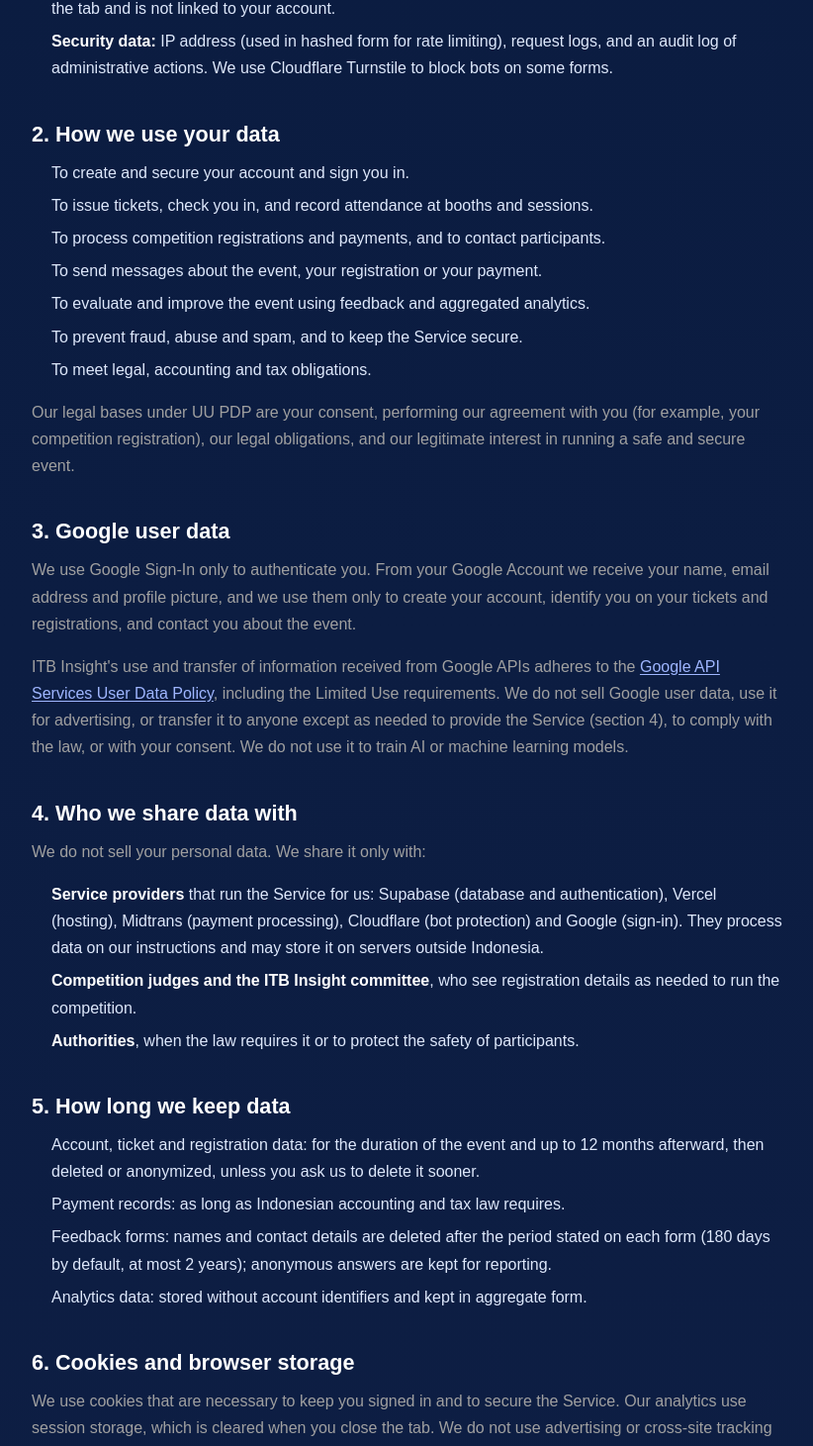
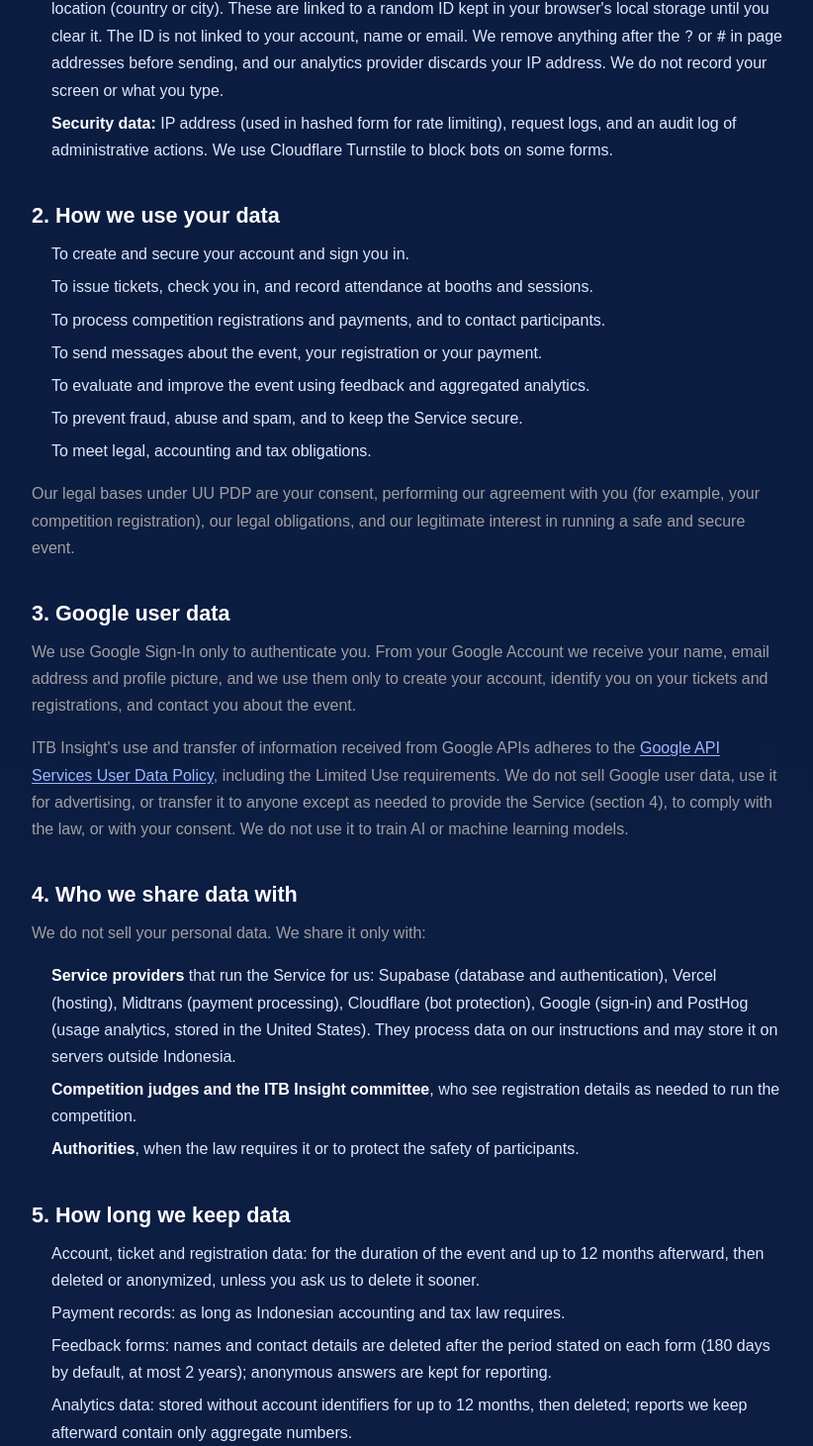
Before and after one commit to itb-insight/itb_insight, a Next.js app: page /privacy in a window 1280 px wide. Shown: the part 1323-2784 px from the top of the page at 99% size, without its empty margins (228-1050 px from the left). Built offline with nearby package versions, Linux system fonts and the light colour scheme; no server answers; a web font is replaced by a local one.

Commit message:
Added legal sections for PostHog use

```diff
--- a/src/app/privacy/page.tsx
+++ b/src/app/privacy/page.tsx
@@ -78,10 +78,13 @@ export default function PrivacyPage() {
       <h3>Technical data</h3>
       <ul>
         <li>
-          <strong>Usage analytics:</strong> pages visited, interactions (such as scroll depth and
-          button clicks), and device type, linked to a random session ID kept in your
-          browser&apos;s session storage. The ID is deleted when you close the tab and is not
-          linked to your account.
+          <strong>Usage analytics:</strong> pages visited and how long you stay, interactions (such
+          as scroll depth, sign-up steps and clicks on partner logos), page-speed measurements, and
+          device type, browser and approximate location (country or city). These are linked to a random ID kept in your
+          browser&apos;s local storage until you clear it. The ID is not linked to your account,
+          name or email. We remove anything after the <code>?</code> or <code>#</code> in page
+          addresses before sending, and our analytics provider discards your IP address. We do not
+          record your screen or what you type.
         </li>
         <li>
           <strong>Security data:</strong> IP address (used in hashed form for rate limiting),
@@ -134,7 +137,8 @@ export default function PrivacyPage() {
         <li>
           <strong>Service providers</strong> that run the Service for us: Supabase (database and
           authentication), Vercel (hosting), Midtrans (payment processing), Cloudflare (bot
-          protection) and Google (sign-in). They process data on our instructions and may store it
+          protection), Google (sign-in) and PostHog (usage analytics, stored in the United
+          States). They process data on our instructions and may store it
           on servers outside Indonesia.
         </li>
         <li>
@@ -158,13 +162,20 @@ export default function PrivacyPage() {
           Feedback forms: names and contact details are deleted after the period stated on each
           form (180 days by default, at most 2 years); anonymous answers are kept for reporting.
         </li>
-        <li>Analytics data: stored without account identifiers and kept in aggregate form.</li>
+        <li>
+          Analytics data: stored without account identifiers for up to 12 months, then deleted;
+          reports we keep afterward contain only aggregate numbers.
+        </li>
       </ul>
 
       <h2>6. Cookies and browser storage</h2>
       <p>
         We use cookies that are necessary to keep you signed in and to secure the Service. Our
-        analytics use session storage, which is cleared when you close the tab. We do not use
+        analytics do not use cookies: they keep the random ID described in section 1 in your
+        browser&apos;s local storage, plus a short note of your progress through sign-up in session
+        storage, which is cleared when you close the tab. You can remove both at any time by
+        clearing this site&apos;s data in your browser settings, after which you are counted as a
+        new visitor. We do not use
         advertising or cross-site tracking cookies.
       </p>
 
--- a/src/features/legal/LegalPage.tsx
+++ b/src/features/legal/LegalPage.tsx
@@ -4,7 +4,7 @@ import FooterHifi from "@/shared/components/Footer/FooterHifi/FooterHifi"
 import styles from "./LegalPage.module.css"
 
 export const LEGAL_CONTACT_EMAIL = "itbinsight26@gmail.com"
-export const LEGAL_LAST_UPDATED = "17 November 2026"
+export const LEGAL_LAST_UPDATED = "24 November 2026"
 
 type LegalPageProps = {
   title: string
```
Also changed, not shown: .obsidian/workspace.json.
